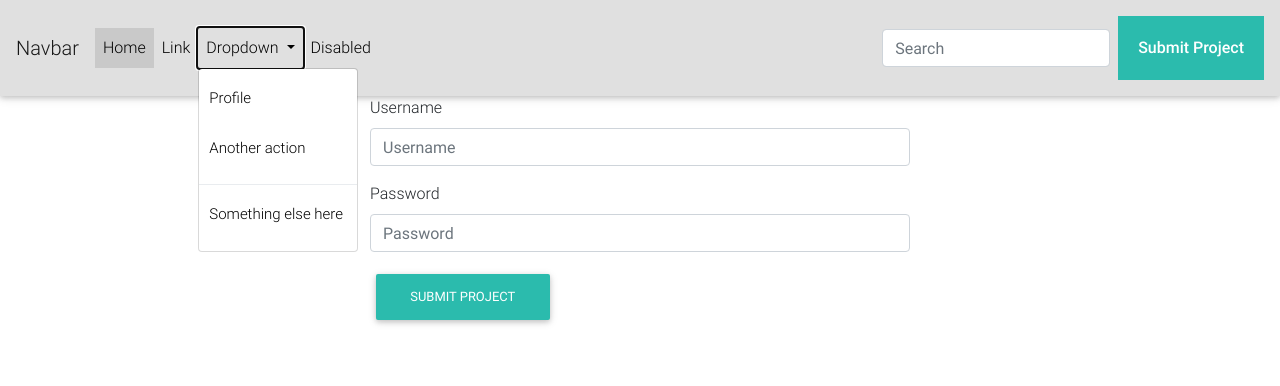
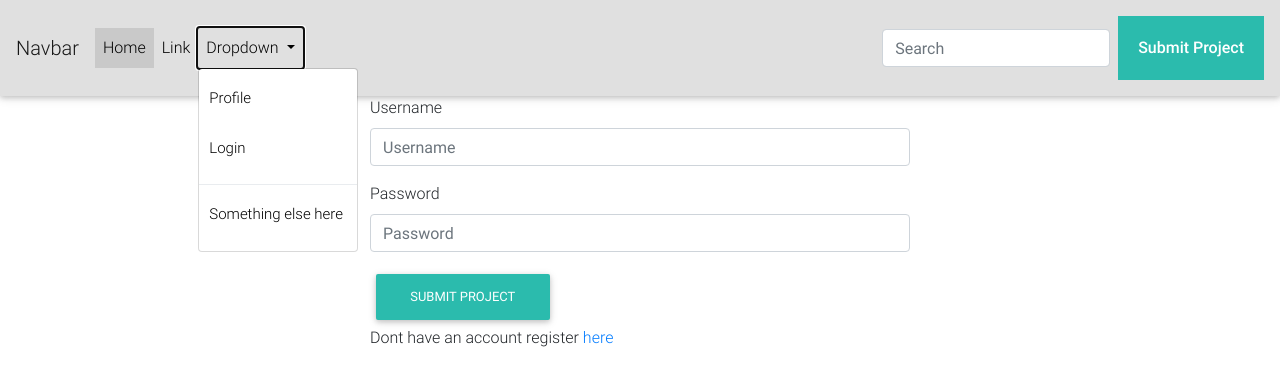
Before and after one commit to kipkemoimayor/Awards, a Django app: page /accounts/login/ in a window 1280 px wide, after a click on "Dropdown". Shown: the top 386 px of the page. Run offline with Django 3.2, Linux system fonts and the light colour scheme; some libraries are stand-ins or nearby versions.

Commit message:
Added  a login form

```diff
--- a/Awards/settings.py
+++ b/Awards/settings.py
@@ -32,7 +32,7 @@ SECRET_KEY = 'ov65vmmy_boog-=%o6$-+r41@=94zj&t5lf_$be428a0rj&g2v'
 # DEBUG = True
 #
 # ALLOWED_HOSTS = []
-
+LOGIN_REDIRECT_URL='/'
 REGISTRATION_OPEN=True
 
 
--- a/Awards/urls.py
+++ b/Awards/urls.py
@@ -22,4 +22,5 @@ urlpatterns = [
     url(r'^',include('award.urls')),
     url(r'accounts/',include('registration.backends.simple.urls')),
     url(r'^accounts/', include('django.contrib.auth.urls')),
+    url(r'^logout/',views.logout,{'next_page':'/'}),
 ]
--- a/award/templates/navbar.html
+++ b/award/templates/navbar.html
@@ -18,14 +18,20 @@
         </a>
         <div class="dropdown-menu" aria-labelledby="navbarDropdown">
           <a class="dropdown-item" href="{%url 'profile'%}">Profile</a>
-          <a class="dropdown-item" href="#">Another action</a>
+          {%if user.is_authenticated%}
+          <a class="dropdown-item" href="/logout">Log out</a>
+          {%else%}
+          <a class="dropdown-item" href="/accounts/login/">Login</a>
+          {%endif%}
           <div class="dropdown-divider"></div>
           <a class="dropdown-item" href="#">Something else here</a>
         </div>
       </li>
+      {%if user.is_authenticated%}
       <li class="nav-item">
-        <a class="nav-link disabled" href="#">Disabled</a>
+        <a class="nav-link disabled" href="#">{{user}}</a>
       </li>
+      {%endif%}
     </ul>
     <form class="form-inline my-2 my-lg-0">
       <input class="form-control mr-sm-2" type="search" placeholder="Search" aria-label="Search">
--- a/award/templates/registration/login.html
+++ b/award/templates/registration/login.html
@@ -7,10 +7,11 @@
   <div class="row">
     <div class="col-md-3"></div>
     <div class="col-md-6">
-      <form class="" action="index.html" method="post">
+      <form class="form-group" action="/accounts/login/" method="POST">
         {%csrf_token%}
         {%bootstrap_form form%}
-        <button class="btn btn-default" type="button" name="button">Submit Project</button>
+        <button class="btn btn-default" type="submit" name="button">Submit Project</button>
+        <p>Dont have an account register <a href="/accounts/register/">here</a></p>
 
       </form>
     </div>
--- a/award/templates/registration/registration_form.html
+++ b/award/templates/registration/registration_form.html
@@ -7,11 +7,10 @@
   <div class="row">
     <div class="col-md-3"></div>
     <div class="col-md-6">
-      <form class="" action="index.html" method="post">
+      <form  class="form-group" action="/accounts/register/" method="POST">
         {%csrf_token%}
         {%bootstrap_form form layout='inline' %}
-        <button class="btn btn-default" type="button" name="button">Register</button>
-
+        <button class="btn btn-default" type="submit" name="button">Register</button>
       </form>
     </div>
     <div class="col-md-3"></div>
--- a/award/views.py
+++ b/award/views.py
@@ -1,14 +1,15 @@
 from django.shortcuts import render
 from .forms import PostForm
+from django.contrib.auth.decorators import login_required
 
 # Create your views here.
 def index(request):
     return render(request,'index.html')
 
-
+@login_required(login_url='/accounts/login/')
 def post(request):
     form=PostForm()
     return render(request,'post.html',{'form':form})
-
+@login_required(login_url='/accounts/login/')
 def profile(request):
     return render(request,'profile.html' )
```
